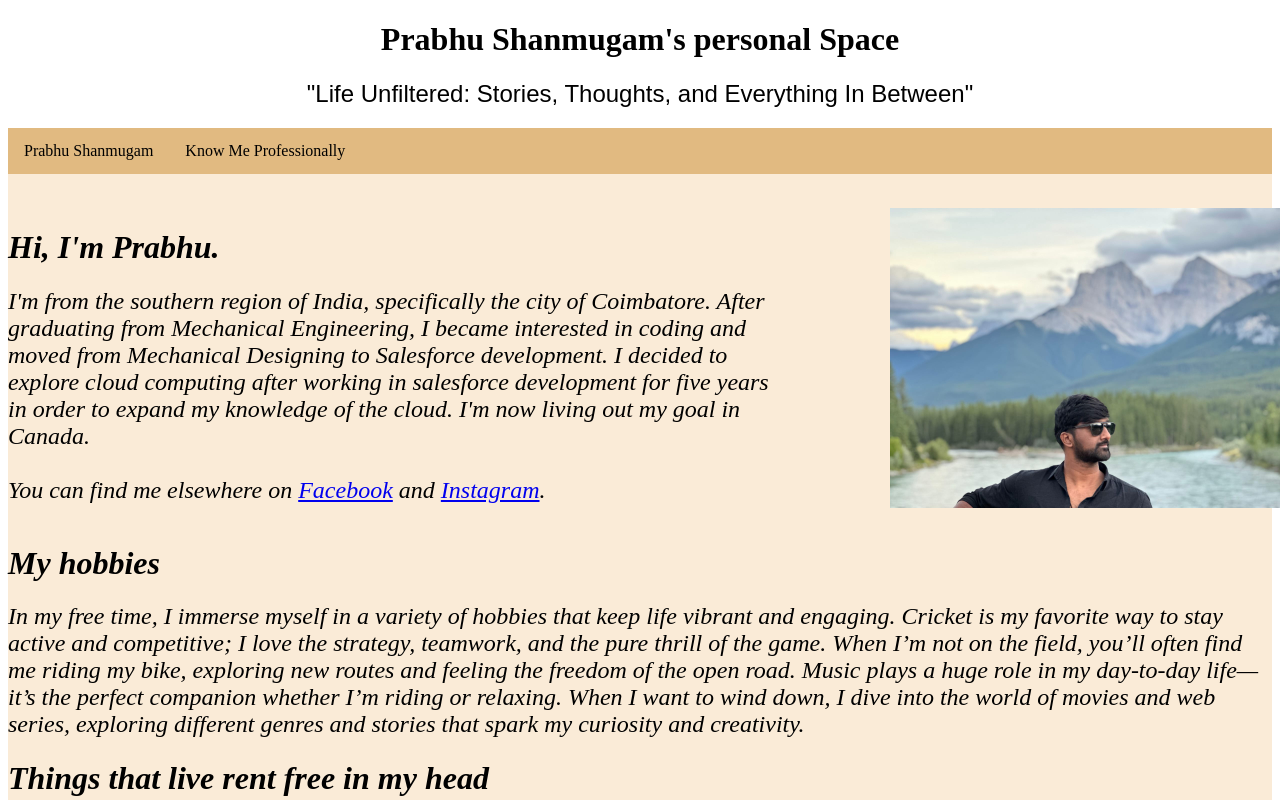
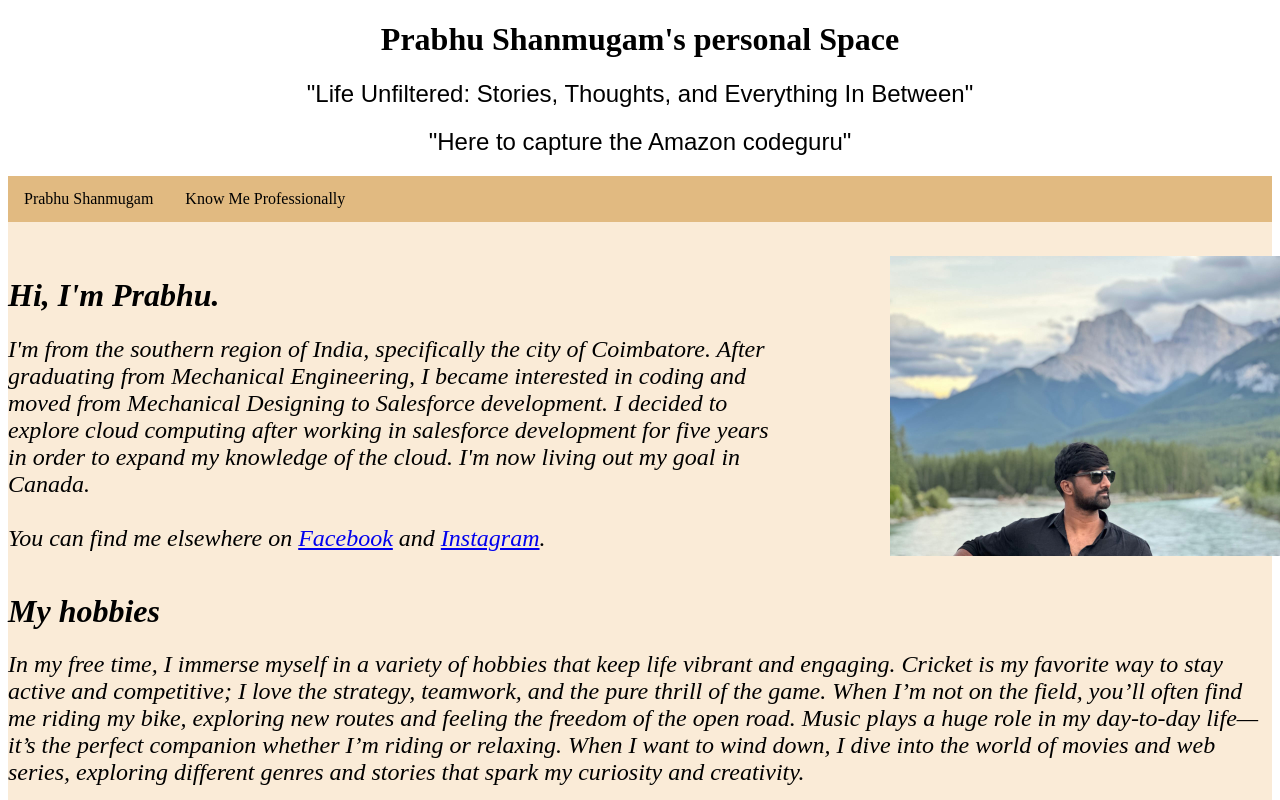
Before and after one commit to Prabhuccp/PsPortfolio, a plain HTML site: page Index.html in a window 1280 px wide. Shown: the top 800 px of the page. Drawn offline with Linux system fonts and the light colour scheme.

Commit message:
codeguru branch added for PR

```diff
--- a/Index.html
+++ b/Index.html
@@ -9,6 +9,7 @@
         <div class="intro">
             <h1>Prabhu Shanmugam's personal Space</h1>
             <h2 style="font-family: Arial, Helvetica, sans-serif;">"Life Unfiltered: Stories, Thoughts, and Everything In Between"</h2>
+            <h2 style="font-family: Arial, Helvetica, sans-serif;">"Here to capture the Amazon codeguru"</h2>
         </div>
         <div class="content">
             <ul class="bread">
```
